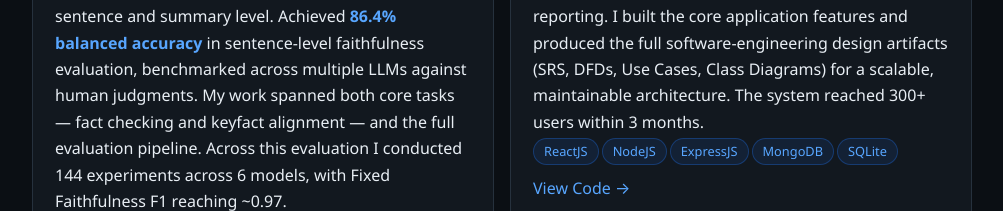
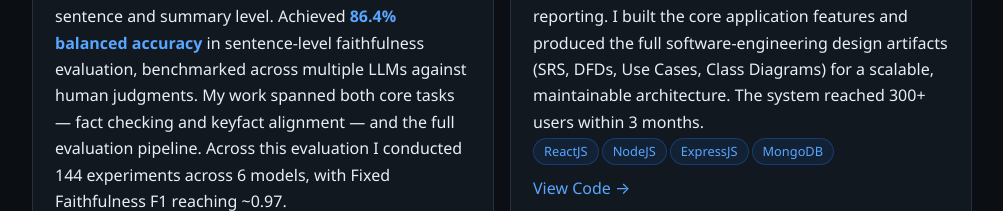
Before and after one commit to ayushchain/ayushchain.github.io, a plain HTML site: page index.html in a window 1280 px wide. Shown: the part 2340-2551 px from the top of the page, without its empty margins (138-1141 px from the left). Drawn offline with Linux system fonts and the light colour scheme.

Commit message:
Remove unintended SQLite from SmartBazaar tags

```diff
--- a/index.html
+++ b/index.html
@@ -129,7 +129,7 @@
         <p style="margin-top:10px"><a href="https://github.com/ayushchain/FineSurE" target="_blank">View Code →</a></p></div>
       <div class="card"><h3>SmartBazaar — Supermarket Automation System</h3><div class="meta">2024</div>
         <p>A web-based supermarket automation system for billing, invoicing, inventory management and sales reporting. I built the core application features and produced the full software-engineering design artifacts (SRS, DFDs, Use Cases, Class Diagrams) for a scalable, maintainable architecture. The system reached 300+ users within 3 months.</p>
-        <div><span class="tag">ReactJS</span><span class="tag">NodeJS</span><span class="tag">ExpressJS</span><span class="tag">MongoDB</span><span class="tag">SQLite</span></div>
+        <div><span class="tag">ReactJS</span><span class="tag">NodeJS</span><span class="tag">ExpressJS</span><span class="tag">MongoDB</span></div>
         <p style="margin-top:10px"><a href="https://github.com/ayushchain/Supermarket-Automation-System-Software" target="_blank">View Code →</a></p></div><div class="card"><h3>AI Resume Matching & Candidate Ranking System</h3><div class="meta">2025</div><p>An AI-based system that ranks candidate resumes against a job description with an explainable match score (0–100) — semantic similarity using Sentence Transformers combined with skill coverage and experience fit — with a ranking dashboard and a per-candidate score breakdown showing matched skills, missing skills and the reasons behind each score. Tested end-to-end with 14 sample resumes (PDF + DOCX). Every ranking run is saved to a SQLite database with a browsable run history, and the backend is covered by 20 unit tests.</p><div><span class="tag">Python</span><span class="tag">FastAPI</span><span class="tag">React</span><span class="tag">NLP</span></div><p style="margin-top:10px"><a href="https://github.com/ayushchain/ai-resume-matching-system" target="_blank">View Code →</a></p></div>
     </div>
   </section>
```
